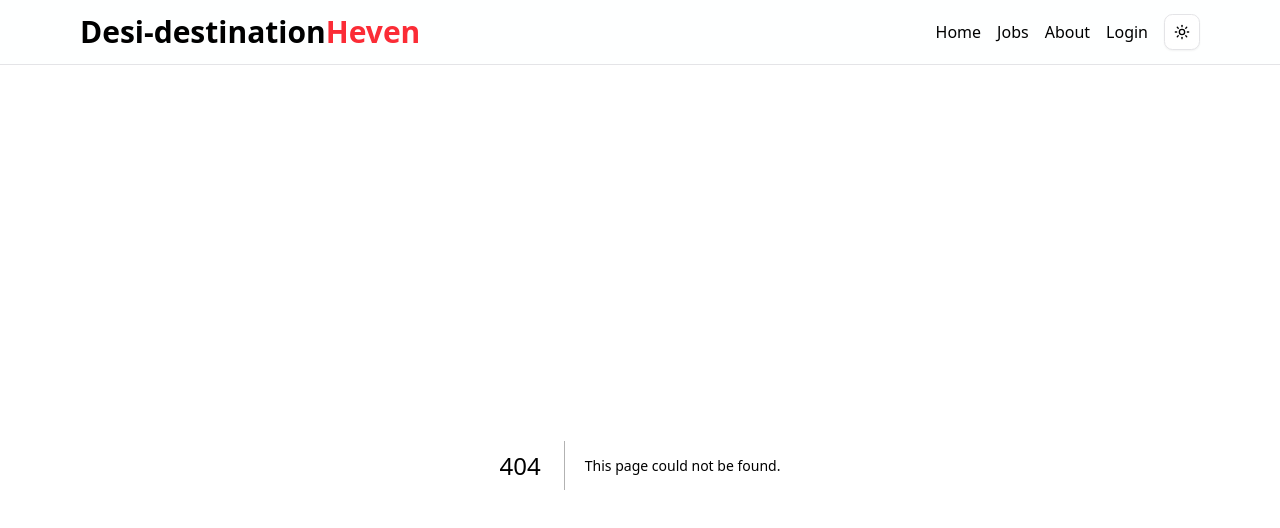
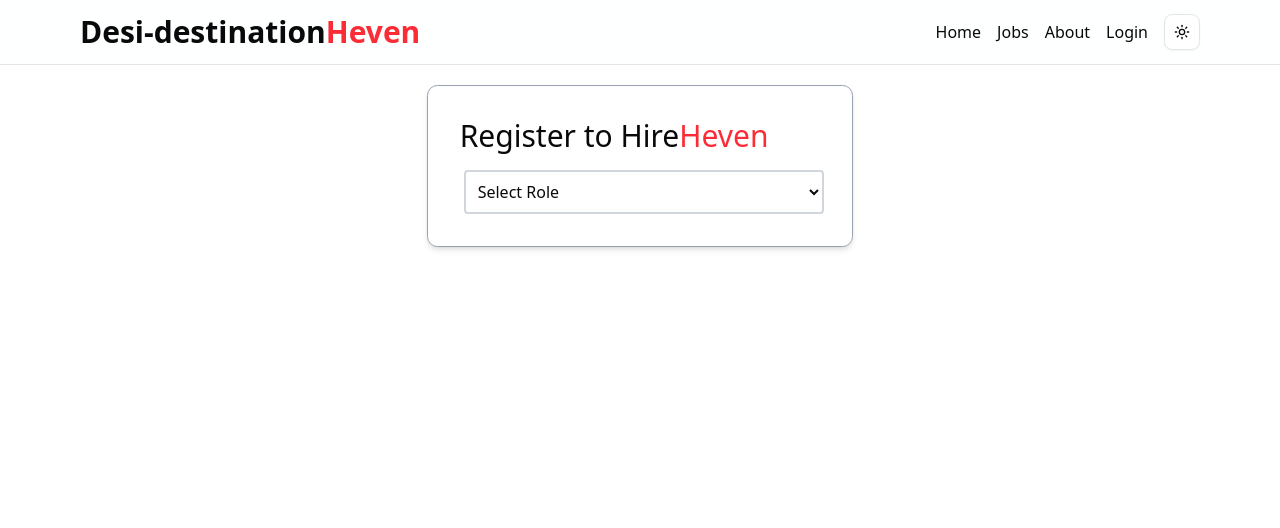
Before and after one commit to ManoranjanJena24/job-portal-nextjs, a Next.js app: page /register in a window 1280 px wide. Before the commit this address had no page. Shown: the top 528 px of the page. Built offline with nearby package versions, Linux system fonts and the light colour scheme.

Commit message:
created ui for recruiter and job seeker

```diff
--- a/package.json
+++ b/package.json
@@ -10,7 +10,9 @@
   },
   "dependencies": {
     "@radix-ui/react-dropdown-menu": "^2.1.16",
+    "@radix-ui/react-label": "^2.1.8",
     "@radix-ui/react-slot": "^1.2.4",
+    "@reduxjs/toolkit": "^2.11.2",
     "bcrypt": "^6.0.0",
     "class-variance-authority": "^0.7.1",
     "cloudinary": "^2.8.0",
@@ -22,6 +24,7 @@
     "next-themes": "^0.4.6",
     "react": "19.1.0",
     "react-dom": "19.1.0",
+    "react-redux": "^9.2.0",
     "tailwind-merge": "^3.4.0"
   },
   "devDependencies": {
--- /dev/null
+++ b/src/app/(auth)/forgot/page.jsx
@@ -0,0 +1,9 @@
+import React from 'react'
+
+const page = () => {
+  return (
+    <div>page</div>
+  )
+}
+
+export default page
--- /dev/null
+++ b/src/app/(auth)/login/page.jsx
@@ -0,0 +1,9 @@
+import React from 'react'
+
+const page = () => {
+  return (
+    <div>page</div>
+  )
+}
+
+export default page
--- /dev/null
+++ b/src/app/(auth)/register/page.jsx
@@ -0,0 +1,86 @@
+"use client"
+import { Input } from '@/components/ui/input';
+import { Label } from '@/components/ui/label';
+import React, { useState } from 'react'
+
+const Register = () => {
+    const [role , setRole]= useState("")
+    const [name, setName] = useState("")
+  return (
+    <div className="mt-20 md:mt-5 z-0">
+      <div className="md:w-1/3 border border-gray-400 rounded-lg p-8 flex flex-col w-full relative shadow-md m-auto">
+        <h2 className="mb-1">
+          <span className="text-3xl">Register to </span>
+          <span className="text-3xl">Hire</span>
+          <span className="text-3xl text-red-500">Heven</span>
+        </h2>
+        <form className="flex flex-col justify-between mt-3">
+          <div className="grid w-full max-w-sm items-center gap-1.5 ml-1">
+            <select
+              value={role}
+              onChange={(e) => setRole(e.target.value)}
+              className="w-full p-2 border-2 border-gray-300 rounded"
+            >
+              <option value="">Select Role</option>
+              <option value="jobseeker"> JobSeeker</option>
+              <option value="recruiter">Recruiter</option>
+            </select>
+            {role && (
+              <>
+                <Label>Name</Label>
+                <Input
+                  type="text"
+                  placeholder="Name"
+                  value={name}
+                  onChange={(e) => setName(e.target.value)}
+                />
+
+                <Label>Email</Label>
+                <Input
+                  type="email"
+                  placeholder="Email"
+                  value={name}
+                  onChange={(e) => setName(e.target.value)}
+                />
+
+                <Label>Password</Label>
+                <Input
+                  type="password"
+                  placeholder="Password"
+                  value={name}
+                  onChange={(e) => setName(e.target.value)}
+                />
+
+                <Label>PhoneNumber</Label>
+                <Input
+                  type="number"
+                  placeholder="PhoneNumber"
+                  value={name}
+                  onChange={(e) => setName(e.target.value)}
+                />
+
+                <Label>ProfilePic</Label>
+                <Input type="file" accept="image/*" />
+                {role === "jobseeker" && (
+                  <>
+                    <Label>Resume</Label>
+                    <Input type="file" accept="application/pdf" />
+                    <Label>Bio</Label>
+                    <Input
+                      type="text"
+                      placeholder="Enter Bio"
+                      value={name}
+                      onChange={(e) => setName(e.target.value)}
+                    />
+                  </>
+                )}
+              </>
+            )}
+          </div>
+        </form>
+      </div>
+    </div>
+  );
+}
+
+export default Register
--- /dev/null
+++ b/src/app/(auth)/reset/page.jsx
@@ -0,0 +1,9 @@
+import React from 'react'
+
+const page = () => {
+  return (
+    <div>page</div>
+  )
+}
+
+export default page
--- a/src/app/layout.js
+++ b/src/app/layout.js
@@ -1,6 +1,7 @@
 import Navbar from "@/components/navbar";
 import "./globals.css";
 import { ThemeProvider } from "@/components/theme-provider";
+import ProviderRedux from "./provider";
 
 
 
@@ -16,6 +17,7 @@ export default function RootLayout({ children }) {
   return (
     <html lang="en">
       <body>
+        <ProviderRedux>
           <ThemeProvider
             attribute="class"
             defaultTheme="system"
@@ -25,6 +27,7 @@ export default function RootLayout({ children }) {
             <Navbar />
             {children}
           </ThemeProvider>
+        </ProviderRedux>
       </body>
     </html>
   );
--- /dev/null
+++ b/src/app/provider.js
@@ -0,0 +1,11 @@
+"use client"
+
+
+import store from "@/redux/store"
+import { Provider } from "react-redux"
+
+const ProviderRedux = ({children})=>{
+    return <provider store={store}>{children}</provider>
+}
+
+export default ProviderRedux
--- a/src/components/navbar.jsx
+++ b/src/components/navbar.jsx
@@ -1,8 +1,16 @@
+"use client"
 import Link from 'next/link'
-import React from 'react'
+import React, { useState } from 'react'
 import { ModeToggle } from './togglebutton'
+import { Menu, X } from 'lucide-react'
 
 const Navbar = () => {
+    const [isOpen , setIsOpen]=useState(false)
+
+    const toggleMenu =()=>{
+        setIsOpen(!isOpen)
+    }
+
   return (
     <nav className='z-50 sticky top-0 bg-background/50 border-b backdrop-blur'>
         <div className='max-w-6xl mx-auto px-4'>
@@ -23,8 +31,29 @@ const Navbar = () => {
                         <ModeToggle/>
                     </div>
                 </div>
+                <div className="md:hidden">
+                    <ModeToggle/>
+                </div>
+                <div className="md:hidden flex items-center">
+                    <button onClick={toggleMenu} className='mobile-menu'>
+                        {isOpen ? <X size={24}/>:<Menu/> }
+
+                    </button>
+                </div>
+
             </div>
         </div>
+
+        <div className={`md:hidden overflow-hidden transition-all duration-300 ease-in-out ${isOpen?"max-h-60":"max-h-0"} `}>
+
+            <div className="px-2 pt-2 pb-3 space-y-1 sm:px-3 text-center">
+                <Link href={'/'} onClick={toggleMenu} className='block hover:bg-gray-300 px-3 py-2 rounded-md'>Home</Link>
+                <Link href={'/jobs'} onClick={toggleMenu} className='block hover:bg-gray-300 px-3 py-2 rounded-md'>Jobs</Link>
+                <Link href={'/about'} onClick={toggleMenu} className='block hover:bg-gray-300 px-3 py-2 rounded-md'>About</Link>
+                <Link href={'/login'} onClick={toggleMenu} className='block hover:bg-gray-300 px-3 py-2 rounded-md'>Login</Link>
+            </div>
+        </div>
+
 
     </nav>
   )
--- /dev/null
+++ b/src/components/ui/input.jsx
@@ -0,0 +1,24 @@
+import * as React from "react"
+
+import { cn } from "@/lib/utils"
+
+function Input({
+  className,
+  type,
+  ...props
+}) {
+  return (
+    <input
+      type={type}
+      data-slot="input"
+      className={cn(
+        "file:text-foreground placeholder:text-muted-foreground selection:bg-primary selection:text-primary-foreground dark:bg-input/30 border-input h-9 w-full min-w-0 rounded-md border bg-transparent px-3 py-1 text-base shadow-xs transition-[color,box-shadow] outline-none file:inline-flex file:h-7 file:border-0 file:bg-transparent file:text-sm file:font-medium disabled:pointer-events-none disabled:cursor-not-allowed disabled:opacity-50 md:text-sm",
+        "focus-visible:border-ring focus-visible:ring-ring/50 focus-visible:ring-[3px]",
+        "aria-invalid:ring-destructive/20 dark:aria-invalid:ring-destructive/40 aria-invalid:border-destructive",
+        className
+      )}
+      {...props} />
+  );
+}
+
+export { Input }
--- /dev/null
+++ b/src/components/ui/label.jsx
@@ -0,0 +1,23 @@
+"use client"
+
+import * as React from "react"
+import * as LabelPrimitive from "@radix-ui/react-label"
+
+import { cn } from "@/lib/utils"
+
+function Label({
+  className,
+  ...props
+}) {
+  return (
+    <LabelPrimitive.Root
+      data-slot="label"
+      className={cn(
+        "flex items-center gap-2 text-sm leading-none font-medium select-none group-data-[disabled=true]:pointer-events-none group-data-[disabled=true]:opacity-50 peer-disabled:cursor-not-allowed peer-disabled:opacity-50",
+        className
+      )}
+      {...props} />
+  );
+}
+
+export { Label }
--- /dev/null
+++ b/src/redux/reducer/userReducer.js
@@ -0,0 +1,48 @@
+import { createSlice } from "@reduxjs/toolkit";
+
+const initialState ={
+    user: null,
+    userProfile: null,
+    isAuth: true,
+    savedJobs:null,
+    loading:false,
+    btnLoading:false,
+    error:null,
+    message:null,
+}
+
+const userSlice = createSlice({
+  name: "user",
+  initialState,
+  reducers: {
+    loadingStart: (state) => {
+      state.loading = true;
+    },
+    btnLoadingStart: (state) => {
+      state.btnLoading = true;
+    },
+    registerSuccess: (state, action) => {
+      state.btnLoading = false;
+      state.user = action.payload.user;
+      state.isAuth = true;
+      state.message = action.payload.message;
+    },
+    registerFail: (state, action) => {
+      state.btnLoading = false;
+      state.user = null;
+      state.isAuth = false;
+      state.error = action.payload;
+    },
+    clearMessage:(state)=>{
+        state.message = null;
+    },
+    clearError:(state)=>{
+        state.error = null
+    }
+  },
+});
+
+
+export const {loadingStart , btnLoadingStart ,registerFail ,registerSuccess,clearError ,clearMessage} = userSlice.actions
+
+export default userSlice.reducer
--- /dev/null
+++ b/src/redux/store.js
@@ -0,0 +1,10 @@
+import { configureStore } from "@reduxjs/toolkit";
+import userSlice from './reducer/userReducer'
+
+const store = configureStore({
+    reducer:{
+        user:userSlice
+    }
+})
+
+export default store
```
Also changed, not shown: 1 other file (tests, documents, lock files or other folders). Lines whose indentation alone changed are shown as unchanged.
